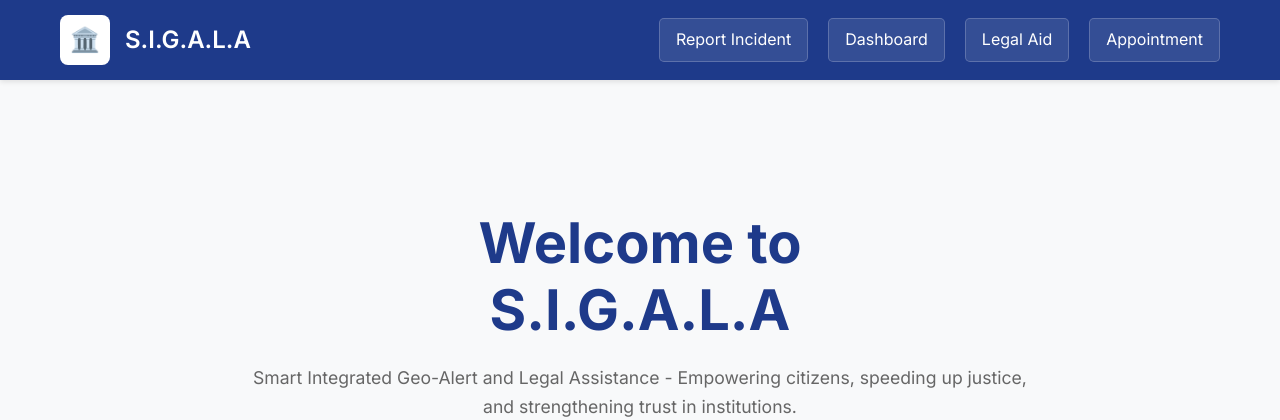
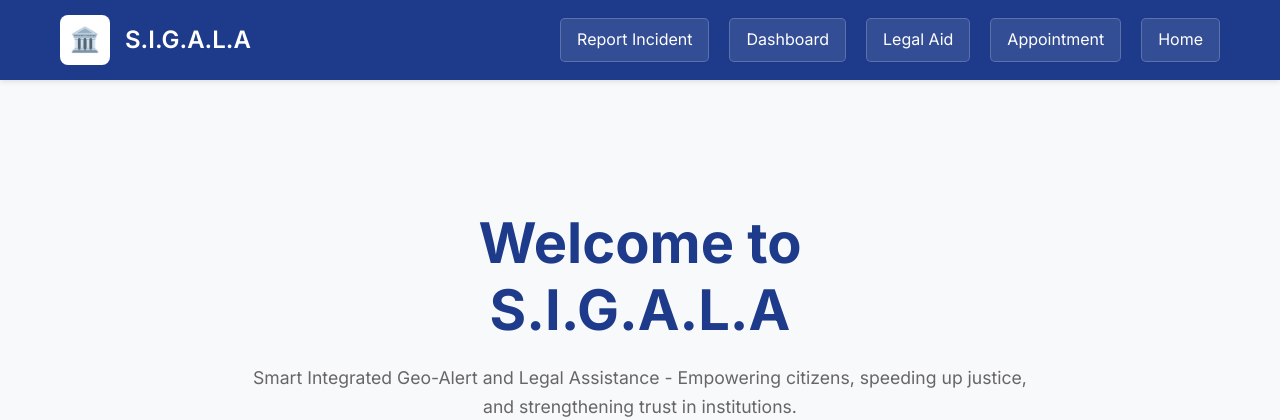
Before and after one commit to EarlClydeeee/GDSC_Hackathon--Team_COOLTOO, a Flask app: page / in a window 1280 px wide. Shown: the top 420 px of the page. Run offline with Flask 3, Linux system fonts and the light colour scheme.

Commit message:
addition of home button for navigation

```diff
--- a/app/templates/ai_chatbot.html
+++ b/app/templates/ai_chatbot.html
@@ -24,6 +24,7 @@
                 <a href="#" class="nav-item">Dashboard</a>
                 <a href="/ask" class="nav-item">Legal Aid</a>
                 <a href="/appointment_scheduler" class="nav-item">Appointment</a>
+                <a href="/index" class="nav-item">Home</a>
             </div>
         </div>
     </div>
--- a/app/templates/appointment_scheduler.html
+++ b/app/templates/appointment_scheduler.html
@@ -23,6 +23,7 @@
                 <a href="#" class="nav-item">Dashboard</a>
                 <a href="/ask" class="nav-item">Legal Aid</a>
                 <a href="/appointment_scheduler" class="nav-item">Appointment</a>
+                <a href="/index" class="nav-item">Home</a>
             </div>
         </div>
     </div>
--- a/app/templates/incident-page.html
+++ b/app/templates/incident-page.html
@@ -26,6 +26,7 @@
                 <a href="#" class="nav-item">Dashboard</a>
                 <a href="/ask" class="nav-item">Legal Aid</a>
                 <a href="/appointment_scheduler" class="nav-item">Appointment</a>
+                <a href="/index" class="nav-item">Home</a>
             </div>
         </div>
     </div>
--- a/app/templates/index.html
+++ b/app/templates/index.html
@@ -24,6 +24,7 @@
                 <a href="#" class="nav-item">Dashboard</a>
                 <a href="/ask" class="nav-item">Legal Aid</a>
                 <a href="/appointment_scheduler" class="nav-item">Appointment</a>
+                <a href="/index" class="nav-item">Home</a>
             </div>
         </div>
     </div>
```
